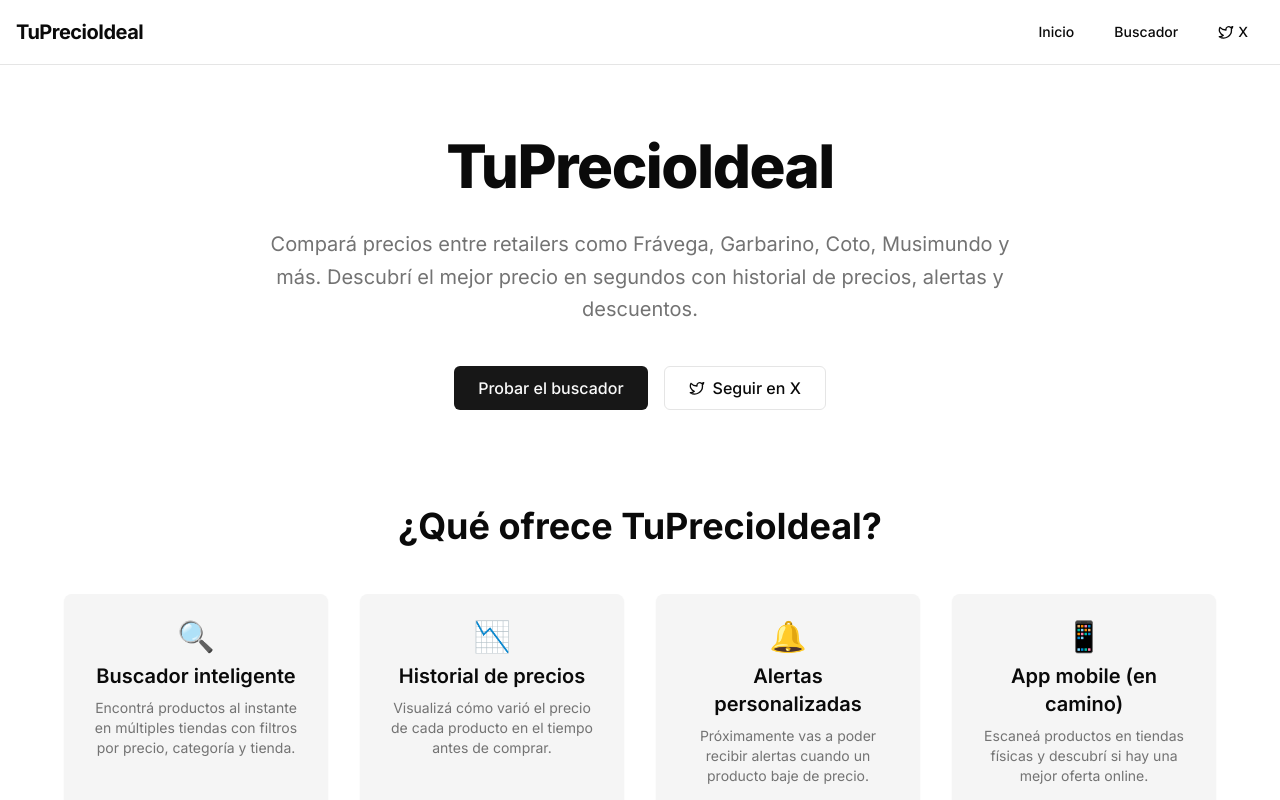
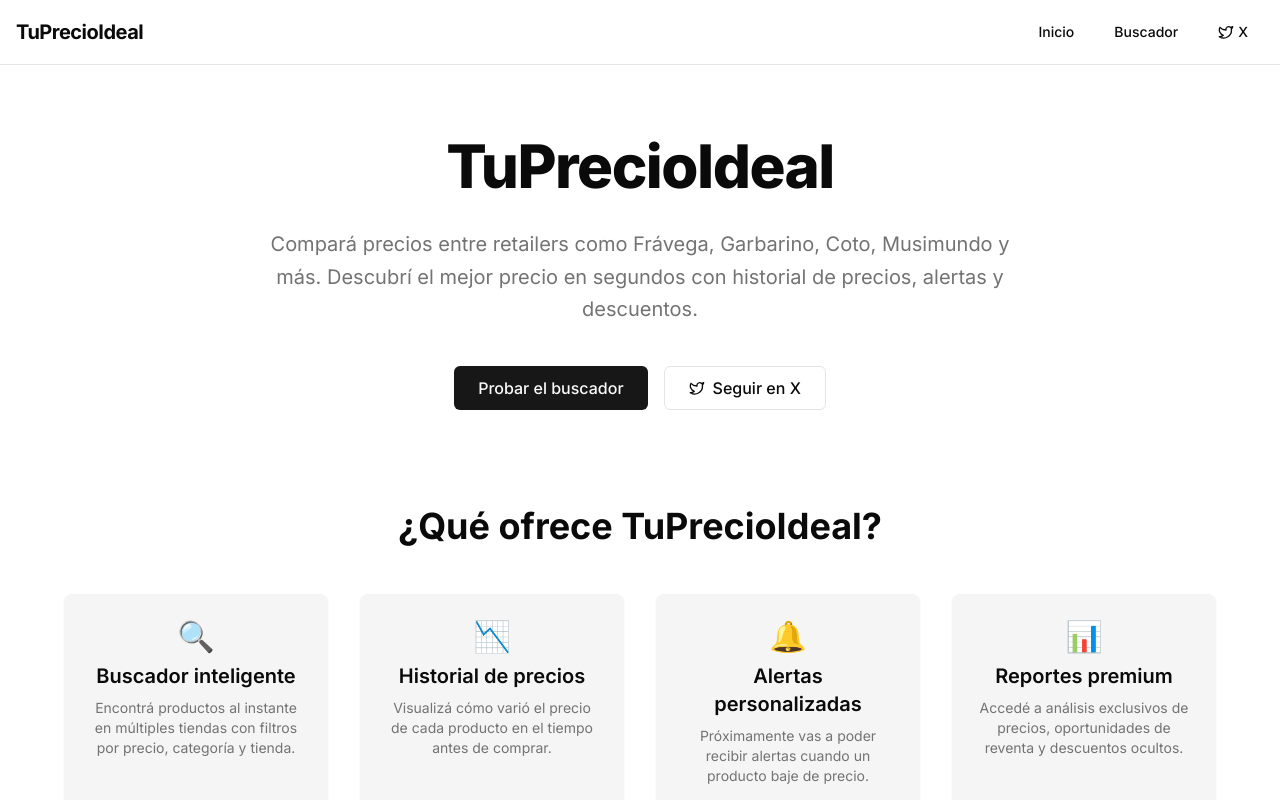
Before and after one commit to fedejordan/shops-arbitrage, a Next.js app in the folder frontend/: page / in a window 1280 px wide. Shown: the top 800 px of the page. Built offline with nearby package versions, Linux system fonts and the light colour scheme.

Commit message:
modified landing

```diff
--- a/frontend/app/page.tsx
+++ b/frontend/app/page.tsx
@@ -53,9 +53,29 @@ export default function Home() {
               text: "Próximamente vas a poder recibir alertas cuando un producto baje de precio.",
             },
             {
+              icon: "📊",
+              title: "Reportes premium",
+              text: "Accedé a análisis exclusivos de precios, oportunidades de reventa y descuentos ocultos.",
+            },
+            {
               icon: "📱",
               title: "App mobile (en camino)",
               text: "Escaneá productos en tiendas físicas y descubrí si hay una mejor oferta online.",
+            },
+            {
+              icon: "⚖️",
+              title: "Comparador de productos",
+              text: "Compará características y precios de productos similares para elegir mejor.",
+            },
+            {
+              icon: "🚨",
+              title: "Alertas para revendedores",
+              text: "Detectá oportunidades de reventa cuando un producto baja fuerte en una tienda.",
+            },
+            {
+              icon: "📈",
+              title: "Tendencias del mercado",
+              text: "Observá qué productos están subiendo o bajando más según el comportamiento histórico.",
             },
           ].map((item) => (
             <div
```
